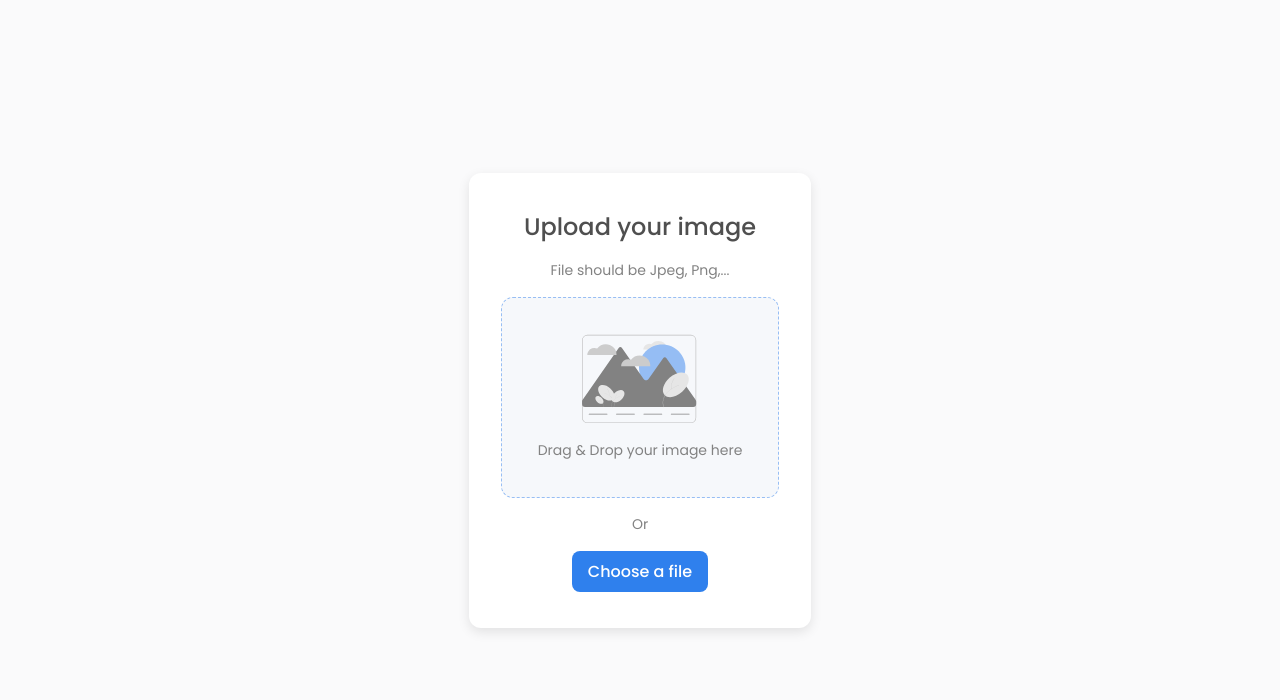
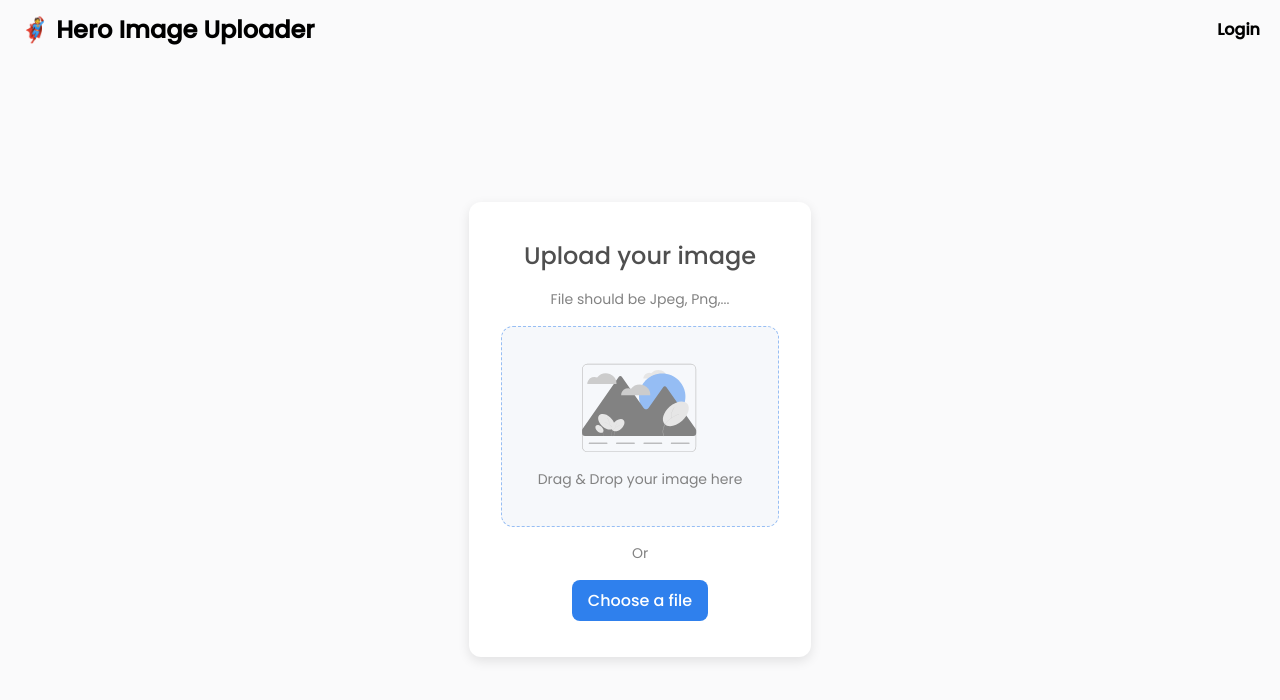
Before and after one commit to devferx/hero-image-uploader, a Next.js app: page / in a window 1280 px wide. Shown: the top 700 px of the page. Built offline with nearby package versions, Linux system fonts and the light colour scheme; no server answers.

Commit message:
:lipstick: [ADD] Navbar

```diff
--- /dev/null
+++ b/src/components/Layout.tsx
@@ -0,0 +1,14 @@
+import { Navbar } from "@components/Navbar";
+
+interface LayoutProps {
+  children: React.ReactNode;
+}
+
+export const Layout = ({ children }: LayoutProps) => {
+  return (
+    <>
+      <Navbar />
+      <div className="container">{children}</div>
+    </>
+  );
+};
--- /dev/null
+++ b/src/components/Navbar/Navbar.module.css
@@ -0,0 +1,39 @@
+.navbar {
+  display: flex;
+  justify-content: space-between;
+  padding: 12px 20px;
+}
+.logo {
+  font-family: var(--poppins);
+  font-size: 1.5rem;
+  font-weight: 700;
+  color: black;
+}
+.user {
+  display: flex;
+  align-items: center;
+  gap: 12px;
+  width: max-content;
+}
+.username {
+  text-align: end;
+  font-family: var(--poppins);
+}
+.logoutBtn {
+  background-color: transparent;
+  border: none;
+  font-family: var(--poppins);
+  font-size: 1rem;
+  font-weight: 700;
+  color: black;
+  cursor: pointer;
+}
+.loginBtn {
+  background-color: transparent;
+  border: none;
+  font-family: var(--poppins);
+  font-size: 1rem;
+  font-weight: 700;
+  color: black;
+  cursor: pointer;
+}
--- /dev/null
+++ b/src/components/Navbar/index.tsx
@@ -0,0 +1,35 @@
+import { useSession, signIn, signOut } from "next-auth/react";
+import styles from "./Navbar.module.css";
+
+export const Navbar = () => {
+  const { data: session } = useSession();
+  if (session) {
+    console.log(session!.user!.image);
+  }
+
+  const login = () => {
+    signIn();
+  };
+
+  const logout = () => {
+    signOut();
+  };
+
+  return (
+    <header className={styles.navbar}>
+      <span className={styles.logo}>🦸 Hero Image Uploader</span>
+      {session ? (
+        <div className={styles.user}>
+          <span className={styles.username}>{session.user!.name}</span>
+          <button className={styles.logoutBtn} onClick={logout}>
+            Logout
+          </button>
+        </div>
+      ) : (
+        <button className={styles.loginBtn} onClick={login}>
+          Login
+        </button>
+      )}
+    </header>
+  );
+};
--- a/src/pages/_app.tsx
+++ b/src/pages/_app.tsx
@@ -18,7 +18,7 @@ export default function App({
   // insert poppins font into the web
   return (
     <SessionProvider session={session}>
-      <main className={poppins.variable}>
+      <main className={`main ${poppins.variable}`}>
         <Component {...pageProps} />
       </main>
     </SessionProvider>
--- a/src/pages/index.tsx
+++ b/src/pages/index.tsx
@@ -7,6 +7,7 @@ import { useUploadImg } from "@hooks/useUploadImg";
 import { LoadingCard } from "@components/LoadingCard";
 import { SuccessCard } from "@components/SuccessCard";
 import { ImageSVG } from "../svg/image";
+import { Layout } from "@components/Layout";
 
 export default function Home() {
   const { currentState, imgUrl, progessStatus, setImg } = useUploadImg();
@@ -33,10 +34,20 @@ export default function Home() {
   });
 
   if (currentState === "loading")
-    return <LoadingCard progessStatus={progessStatus} />;
-  if (currentState === "success") return <SuccessCard imgUrl={imgUrl} />;
+    return (
+      <Layout>
+        <LoadingCard progessStatus={progessStatus} />
+      </Layout>
+    );
+  if (currentState === "success")
+    return (
+      <Layout>
+        <SuccessCard imgUrl={imgUrl} />
+      </Layout>
+    );
 
   return (
+    <Layout>
       <div className="card">
         <h2 className="card__title">Upload your image</h2>
         <p className="card__label">File should be Jpeg, Png,...</p>
@@ -60,5 +71,6 @@ export default function Home() {
           onChange={onChange}
         />
       </div>
+    </Layout>
   );
 }
--- a/src/styles/globals.css
+++ b/src/styles/globals.css
@@ -5,11 +5,18 @@
 }
 
 body {
+  background: #fafafb;
+}
+
+.main {
+  height: 100vh;
+}
+
+.container {
   display: flex;
   justify-content: center;
   align-items: center;
-  background: #fafafb;
-  height: 100vh;
+  height: calc(100% - 60px);
 }
 
 .card {
```
Lines whose indentation alone changed are shown as unchanged.
